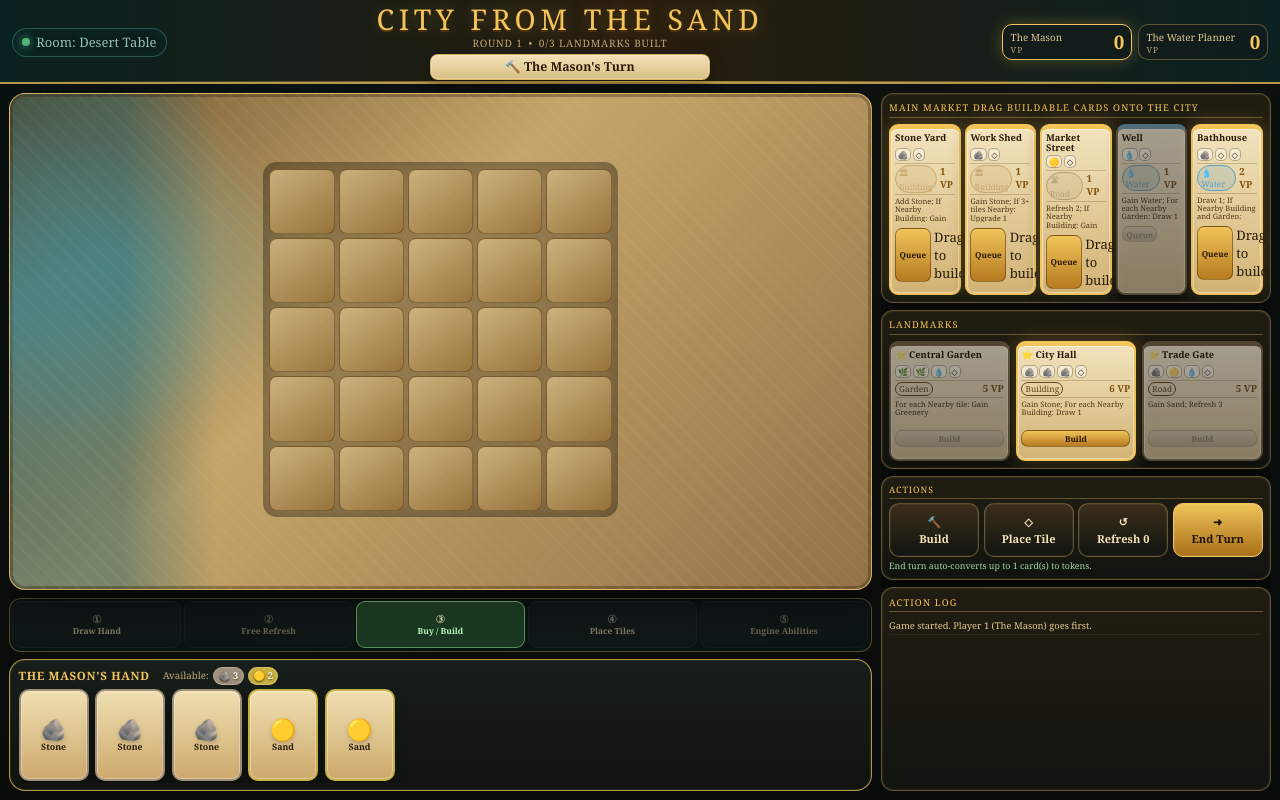
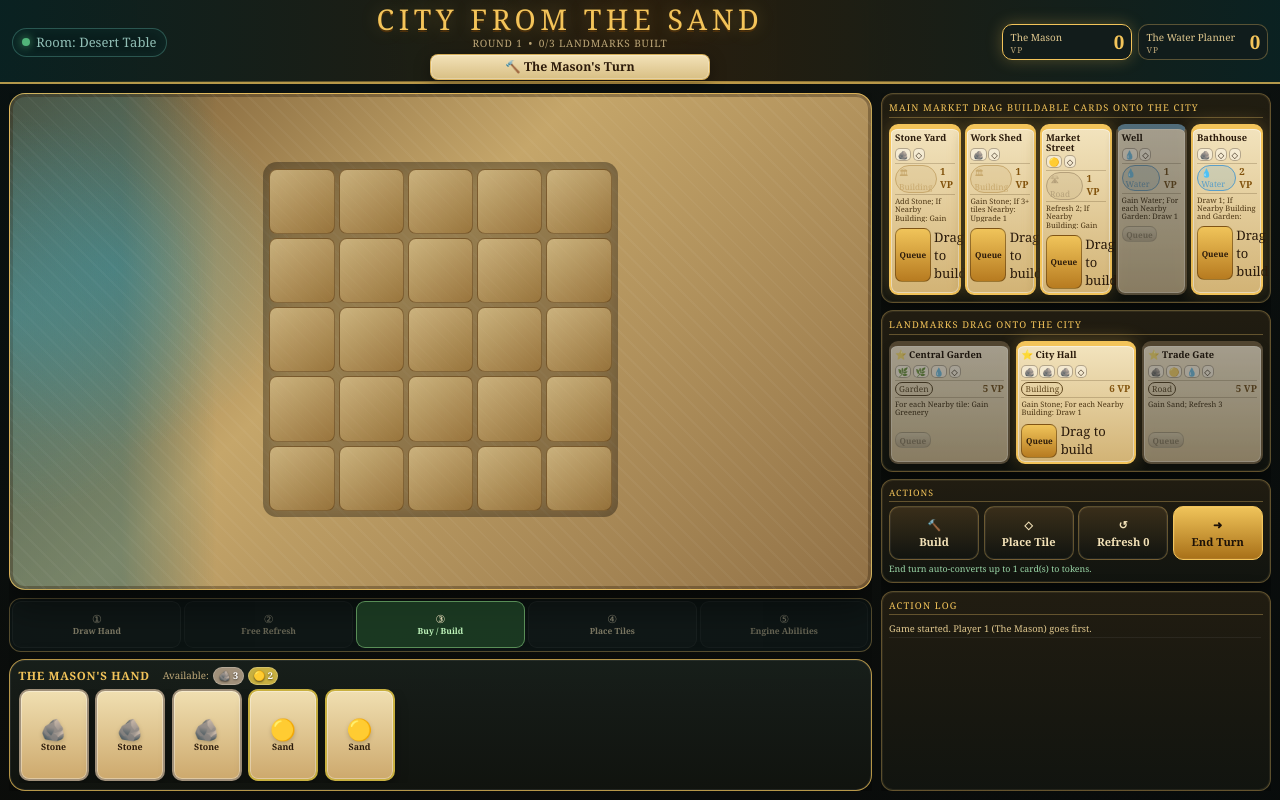
Before and after one commit to flimmbark-source/CityfromtheSand, a React (Vite) app: page / in a window 1280 px wide. Built offline with nearby package versions, Linux system fonts and the light colour scheme.

Commit message:
Make landmarks draggable onto city board

```diff
--- a/src/components/game/LandmarkRow.jsx
+++ b/src/components/game/LandmarkRow.jsx
@@ -8,18 +8,36 @@ const COST_EMOJI = {
   any: '◇',
 };
 
-export default function LandmarkRow({ landmarks, canBuy, canAfford, onBuyLandmark }) {
+export default function LandmarkRow({ landmarks, canBuy, canAfford, onBuyLandmark, onDragBuildStart, onDragBuildEnd }) {
   return (
     <div className="landmark-row">
-      <div className="market-section-title">Landmarks</div>
+      <div className="market-section-title">Landmarks <span className="drag-hint">drag onto the city</span></div>
       <div className="landmark-cards">
         {landmarks.map((card) => {
           const affordable = canAfford(card);
           const buyable = canBuy(card);
+          const canDragBuild = buyable;
+
+          function handleDragStart(event) {
+            if (!canDragBuild) {
+              event.preventDefault();
+              return;
+            }
+            const payload = { cardUid: card.uid, source: 'landmark', name: card.name };
+            event.dataTransfer.effectAllowed = 'copyMove';
+            event.dataTransfer.setData('application/city-sand-card', JSON.stringify(payload));
+            event.dataTransfer.setData('text/plain', card.name);
+            onDragBuildStart?.(payload);
+          }
+
           return (
             <div
               key={card.uid}
-              className={`landmark-card ${affordable ? 'affordable' : ''} ${buyable ? 'buyable' : ''}`}
+              className={`landmark-card ${affordable ? 'affordable' : ''} ${buyable ? 'buyable' : ''} ${canDragBuild ? 'market-card--draggable' : ''}`}
+              draggable={canDragBuild}
+              onDragStart={handleDragStart}
+              onDragEnd={() => onDragBuildEnd?.()}
+              title={canDragBuild ? `Drag ${card.name} onto any empty city square to build it` : undefined}
             >
               <div className="lm-name">⭐ {card.name}</div>
               <div className="lm-cost">
@@ -32,13 +50,16 @@ export default function LandmarkRow({ landmarks, canBuy, canAfford, onBuyLandmar
                 <span className="lm-vp">{card.vp} VP</span>
               </div>
               <div className="lm-effect">{card.effectText}</div>
+              <div className="mc-actions">
                 <button
                   className="btn-buy"
                   disabled={!buyable}
                   onClick={() => onBuyLandmark(card.uid, 'landmark')}
                 >
-                Build
+                  Queue
                 </button>
+                {canDragBuild && <span className="drag-build-label">Drag to build</span>}
+              </div>
             </div>
           );
         })}
```
Lines whose indentation alone changed are shown as unchanged.
